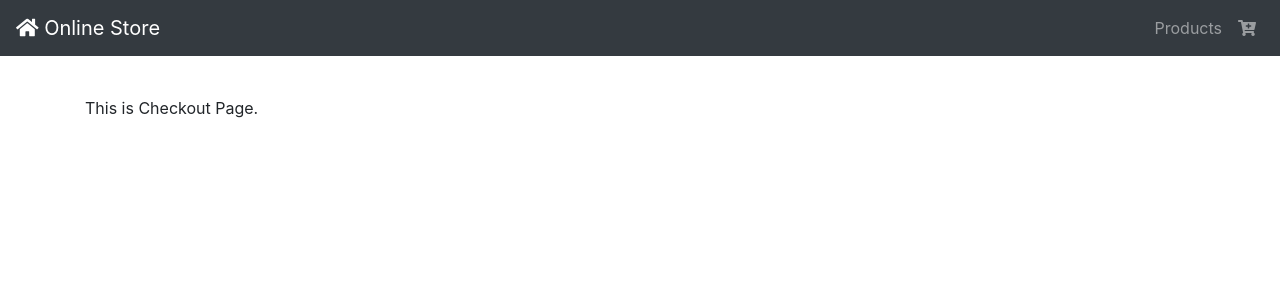
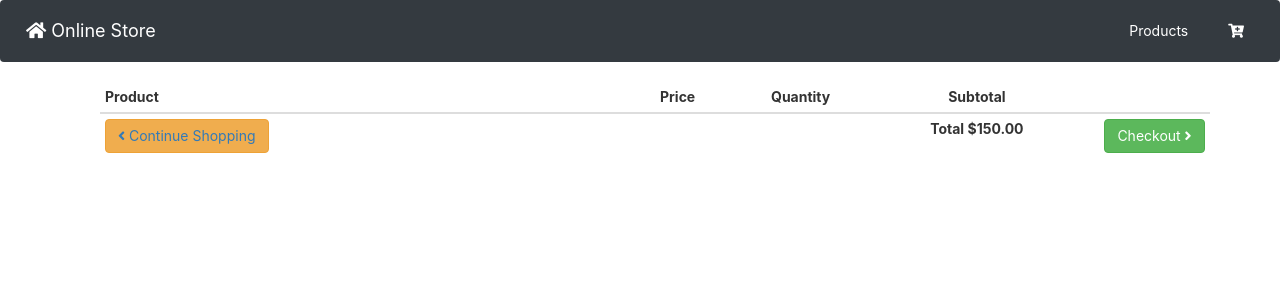
Before and after one commit to sathyalog/redux-store, a React (Create React App) app: page /checkout in a window 1280 px wide. Shown: the top 300 px of the page. Built offline with nearby package versions, Linux system fonts and the light colour scheme.

Commit message:
show added cart items in checkout page

```diff
--- a/public/index.html
+++ b/public/index.html
@@ -10,6 +10,7 @@
       content="Web site created using create-react-app"
     />
     <link rel="stylesheet" href="https://maxcdn.bootstrapcdn.com/bootstrap/4.0.0/css/bootstrap.min.css" integrity="sha384-Gn5384xqQ1aoWXA+058RXPxPg6fy4IWvTNh0E263XmFcJlSAwiGgFAW/dAiS6JXm" crossorigin="anonymous">
+    <link href="//netdna.bootstrapcdn.com/bootstrap/3.2.0/css/bootstrap.min.css" rel="stylesheet" id="bootstrap-css">
     <link rel="stylesheet" href="https://use.fontawesome.com/releases/v5.7.0/css/all.css" integrity="sha384-lZN37f5QGtY3VHgisS14W3ExzMWZxybE1SJSEsQp9S+oqd12jhcu+A56Ebc1zFSJ" crossorigin="anonymous">
     <title>Redux Online Store</title>
   </head>
--- a/src/components/Checkout.js
+++ b/src/components/Checkout.js
@@ -1,22 +1,75 @@
 import React, { Component } from 'react';
 import {connect} from 'react-redux';
+import {Link} from 'react-router-dom';
 
 class Checkout extends Component {
+
     render() {
-        const {message} = this.props;
+        const {products} = this.props;
+        const items = products.items;
         return (
-            <div>
-                <br/><br/><br/>
-                {message}
-                <br/>
-                This is Checkout Page.
-            </div>
+            <div className="container">
+                <table id="cart" className="table table-hover table-condensed">
+                            <thead>
+                                <tr>
+                                    <th style={{width:'50%'}}>Product</th>
+                                    <th style={{width:'10%'}}>Price</th>
+                                    <th style={{width:'8%'}}>Quantity</th>
+                                    <th style={{width:'22%'}} className="text-center">Subtotal</th>
+                                    <th style={{width:'10%'}}></th>
+                                </tr>
+                            </thead>
+                            <tbody>
+                            { items && items.map(product => {
+                                return (
+
+                                                        <tr>
+                                                            <td data-th="Product">
+                                                                <div className="row">
+                                                                    <div className="col-sm-2 hidden-xs"><img src={product.image} alt="..." className="img-responsive"/></div>
+                                                                    <div className="col-sm-10">
+                                                                    <h4 className="nomargin">{product.name}</h4>
+                                                                        <p>Lorem Ipsum is simply dummy text of the printing and typesetting industry. </p>
+                                                                    </div>
+                                                                </div>
+                                                            </td>
+                                                            <td data-th="Price">Rs.{product.price}</td>
+                                                            <td data-th="Quantity">
+                                                                <input type="number" className="form-control text-center" value="1" />
+                                                            </td>
+                                                            <td data-th="Subtotal" className="text-center">{product.price}</td>
+                                                            <td className="actions" data-th="">
+                                                                <button className="btn btn-info btn-sm"><i className="fa fa-sync"></i></button>
+                                                                <button className="btn btn-danger btn-sm"><i className="fa fa-trash-alt"></i></button>
+                                                            </td>
+                                                        </tr>
+
+                                    )
+                                }
+                            )
+                            }
+                            </tbody>
+                            <tfoot>
+                                <tr className="visible-xs">
+                                    <td className="text-center"><strong>Total 1.99</strong></td>
+
+                                </tr>
+                                <tr>
+                                    <td><Link to="/"><a className="btn btn-warning"><i className="fa fa-angle-left"></i> Continue Shopping</a></Link></td>
+                                    <td colSpan="2" className="hidden-xs"></td>
+                                    <td className="hidden-xs text-center"><strong>Total $150.00</strong></td>
+                                    <td><a href="https://www.paypal.com/webapps/shoppingcart?mfid=1546373779156_cb91e3a2b2dc7&flowlogging_id=cb91e3a2b2dc7#/checkout/shoppingCart" className="btn btn-success btn-block">Checkout <i className="fa fa-angle-right"></i></a></td>
+                                </tr>
+                            </tfoot>
+                        </table>
+                    </div>
         )
     }
 }
 
-const mapStateToProps = (state) => ({
-    message: state.message
+const mapStateToProps = (state) =>({
+    msg: state.welcomeMsg,
+    products: state.addToCart
 })
 
 export default connect(mapStateToProps)(Checkout);
--- a/src/components/Navbar.js
+++ b/src/components/Navbar.js
@@ -1,4 +1,18 @@
-import React, { Component } from 'react'
+import React, { Component } from 'react';
+import { Link } from 'react-router-dom';
+
+const styleBrand = {
+    color: '#ffffff',
+    cursor: 'pointer'
+}
+
+const styleLinks = {
+    color: '#ffffff',
+    cursor:'pointer',
+    marginLeft:'10px',
+    marginRight: '20px'
+
+}
 
 class Navbar extends Component {
     render() {
@@ -6,14 +20,16 @@ class Navbar extends Component {
             <div>
                 <nav className="navbar navbar-expand-sm bg-dark navbar-dark fixed-top">
                 <ul className="navbar-nav mr-auto">
-                <a className="navbar-brand" href="/"><i className="fas fa-home"></i> Online Store</a>
+                    <li>
+                        <Link to="/"><a className="navbar-brand" style={styleBrand}><i className="fas fa-home"></i> Online Store</a></Link>
+                    </li>
                 </ul>
                 <ul className="navbar-nav">
                 <li className="nav-item">
-                    <a className="nav-link" href="/product">Products</a>
+                    <Link to="/product"><a className="nav-link" style={styleLinks}>Products</a></Link>
                 </li>
                 <li className="nav-item">
-                    <a className="nav-link" href="/checkout"><i className="fas fa-cart-plus"></i></a>
+                    <Link to="/checkout"><a className="nav-link" style={styleLinks}><i className="fas fa-cart-plus"></i></a></Link>
                 </li>
                 </ul>
                 </nav>
```
